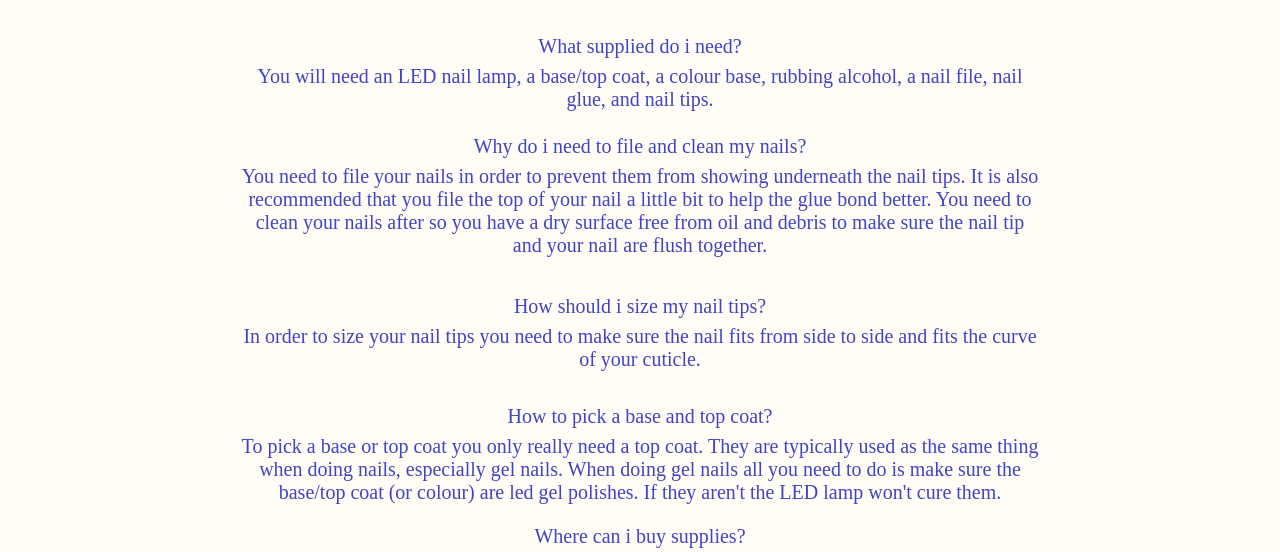
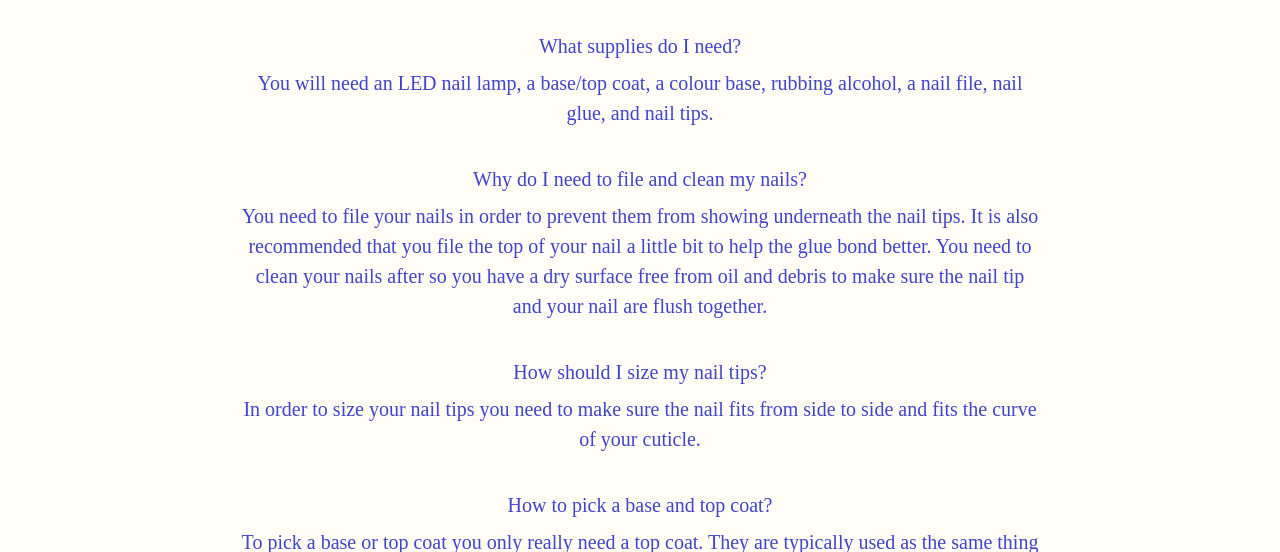
Before and after one commit to Fann-k/mynails, a plain HTML site: page faq.html in a window 1280 px wide. Shown: the part 365-917 px from the top of the page. Drawn offline with Linux system fonts and the light colour scheme.

Commit message:
final pages

```diff
--- a/css/nails.css
+++ b/css/nails.css
@@ -1225,15 +1225,15 @@ div.gallery2img {
 }
 
 .container4 {
-  position: absolute;
+    position: relative;
     width: 100%;
     height: 300px;
     background-color: #d095a4;
     overflow-x: hidden;
-  box-sizing: border-box;/* Include padding and border in width calculation */
+    box-sizing: border-box;
+    margin-bottom: 50px;
 
-    --s: 6px; /* control the size */ /*https://codepen.io/t_afif/pen/QWReqEx*/
-
+    --s: 6px;
     --g: repeating-conic-gradient(#f7cad5 0 25%,#d095a4 0 50%) 0/;
     background:
         var(--g) calc(1*var(--s)) calc(7*var(--s)),
@@ -1242,10 +1242,7 @@ div.gallery2img {
         var(--g) calc(5*var(--s)) calc(2*var(--s)),
         var(--g) calc(7*var(--s)) calc(1*var(--s));
     background-blend-mode: lighten;
-
 }
-
-
 
 .nav-container4 {
     position: absolute;
@@ -1264,7 +1261,8 @@ div.gallery2img {
     align-items: center;
     flex-wrap: nowrap;
     white-space: nowrap;
-  z-index: 2;/*stacking apparently*/
+    z-index: 2;
+    margin-bottom: 50px;
 }
 
 .nav-container1 h4 {
@@ -1344,143 +1342,52 @@ margin-top: 60px;;
   text-overflow: ellipsis;
 }
 
-h5 {
+h5, h6, h7, h8, h9 {
     font-size: 20px;
-  font-weight:normal;
+    font-weight: normal;
     color: rgb(65, 68, 198);
-  position: absolute;
-  top: 400px;
-  left: 50%;
-  transform: translateX(-50%);
+    margin: 0 0 10px 0;
     text-align: center;
-  width: 80%;
-  max-width: 800px;
-  z-index: 3;
 }
 
-p4 {
+p4, p5, p6, p7, p8 {
     font-size: 20px;
-  font-weight:lighter;
+    font-weight: lighter;
     color: rgb(65, 68, 198);
-  position: absolute;
-  top: 430px;
-  left: 50%;
-  transform: translateX(-50%);
+    margin: 0;
     text-align: center;
-  width: 80%;
-  max-width: 800px;
-  z-index: 3;
+    line-height: 1.5;
 }
 
-h6 {
-  font-size: 20px;
-  font-weight:normal;
-  color: rgb(65, 68, 198);
-  position: absolute;
-  top: 500px;
-  left: 50%;
-  transform: translateX(-50%);
-  text-align: center;
-  width: 80%;
+.faq-grid {
+    display: flex;
+    flex-direction: column;
+    gap: 40px;
+    margin: 100px auto 80px auto;
     max-width: 800px;
-  z-index: 3;
+    padding: 0 20px;
 }
 
-p5 {
-  font-size: 20px;
-  font-weight:lighter;
-  color: rgb(65, 68, 198);
-  position: absolute;
-  top: 530px;
-  left: 50%;
-  transform: translateX(-50%);
-  text-align: center;
-  width: 80%;
-  max-width: 800px;
-  z-index: 3;
+.faq-item {
+    padding: 0;
+    margin: 0;
+    display: flex;
+    flex-direction: column;
+    align-items: center;
 }
 
-h7 {
-  font-size: 20px;
-  font-weight:normal;
-  color: rgb(65, 68, 198);
-  position: absolute;
-  top: 660px;
-  left: 50%;
-  transform: translateX(-50%);
-  text-align: center;
-  width: 80%;
-  max-width: 800px;
-  z-index: 3;
+@media screen and (max-width: 768px) {
+    .faq-grid {
+        gap: 40px;
+        margin: 100px auto 80px auto;
+        padding: 0 15px;
+    }
 }
 
-p6 {
-  font-size: 20px;
-  font-weight:lighter;
-  color: rgb(65, 68, 198);
-  position: absolute;
-  top: 690px;
-  left: 50%;
-  transform: translateX(-50%);
-  text-align: center;
-  width: 80%;
-  max-width: 800px;
-  z-index: 3;
+@media screen and (max-width: 480px) {
+    .faq-grid {
+        gap: 40px;
+        margin: 100px auto 80px auto;
+        padding: 0 10px;
     }
-
-h8 {
-  font-size: 20px;
-  font-weight:normal;
-  color: rgb(65, 68, 198);
-  position: absolute;
-  top: 770px;
-  left: 50%;
-  transform: translateX(-50%);
-  text-align: center;
-  width: 80%;
-  max-width: 800px;
-  z-index: 3;
 }
-
-p7 {
-  font-size: 20px;
-  font-weight:lighter;
-  color: rgb(65, 68, 198);
-  position: absolute;
-  top: 800px;
-  left: 50%;
-  transform: translateX(-50%);
-  text-align: center;
-  width: 80%;
-  max-width: 800px;
-  z-index: 3;
-}
-
-h9 {
-  font-size: 20px;
-  font-weight:normal;
-  color: rgb(65, 68, 198);
-  position: absolute;
-  top: 890px;
-  left: 50%;
-  transform: translateX(-50%);
-  text-align: center;
-  width: 80%;
-  max-width: 800px;
-  z-index: 3;
-}
-
-p8 {
-  font-size: 20px;
-  font-weight:lighter;
-  color: rgb(65, 68, 198);
-  position: absolute;
-  top: 920px;
-  left: 50%;
-  transform: translateX(-50%);
-  text-align: center;
-  width: 80%;
-  max-width: 800px;
-  z-index: 3;
-  padding-bottom: 5%;
-}
--- a/faq.html
+++ b/faq.html
@@ -25,26 +25,37 @@
 </nav>
 
 <div class="steps">
-  <h5>What supplied do i need?</h5>
+  <div class="faq-grid">
+    <div class="faq-item">
+      <h5>What supplies do I need?</h5>
       <p4>You will need an LED nail lamp, a base/top coat, a colour base, rubbing alcohol, a nail file, nail glue, and nail tips.</p4>
+    </div>
 
-  <h6>Why do i need to file and clean my nails?</h6>
+    <div class="faq-item">
+      <h6>Why do I need to file and clean my nails?</h6>
       <p5>You need to file your nails in order to prevent them from showing underneath the nail tips. It is also recommended that you file the top of your nail a little bit to help the glue bond better. You need
         to clean your nails after so you have a dry surface free from oil and debris to make sure the nail tip and your nail are flush together.
       </p5>
+    </div>
 
-  <h7>How should i size my nail tips?</h7>
+    <div class="faq-item">
+      <h7>How should I size my nail tips?</h7>
       <p6>In order to size your nail tips you need to make sure the nail fits from side to side and fits the curve of your cuticle.</p6>
+    </div>
 
+    <div class="faq-item">
       <h8>How to pick a base and top coat?</h8>
       <p7>To pick a base or top coat you only really need a top coat. They are typically used as the same thing when doing nails, especially gel nails. When
         doing gel nails all you need to do is make sure the base/top coat (or colour) are led gel polishes. If they aren't the LED lamp won't cure them.
       </p7>
+    </div>
 
-  <h9>Where can i buy supplies?</h9>
+    <div class="faq-item">
+      <h9>Where can I buy supplies?</h9>
       <p8>All supplies can be bought for a very beginner friendly price on Amazon.</p8>
     </div>
-
+  </div>
+</div>
 
 
 
```
Lines whose indentation alone changed are shown as unchanged.
